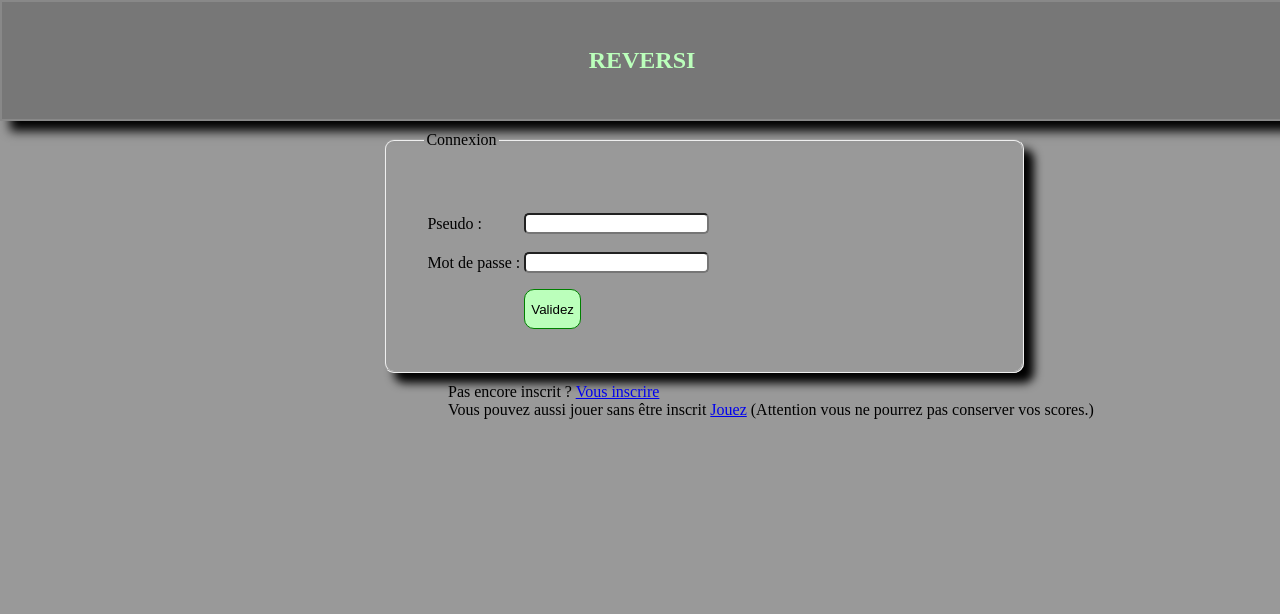
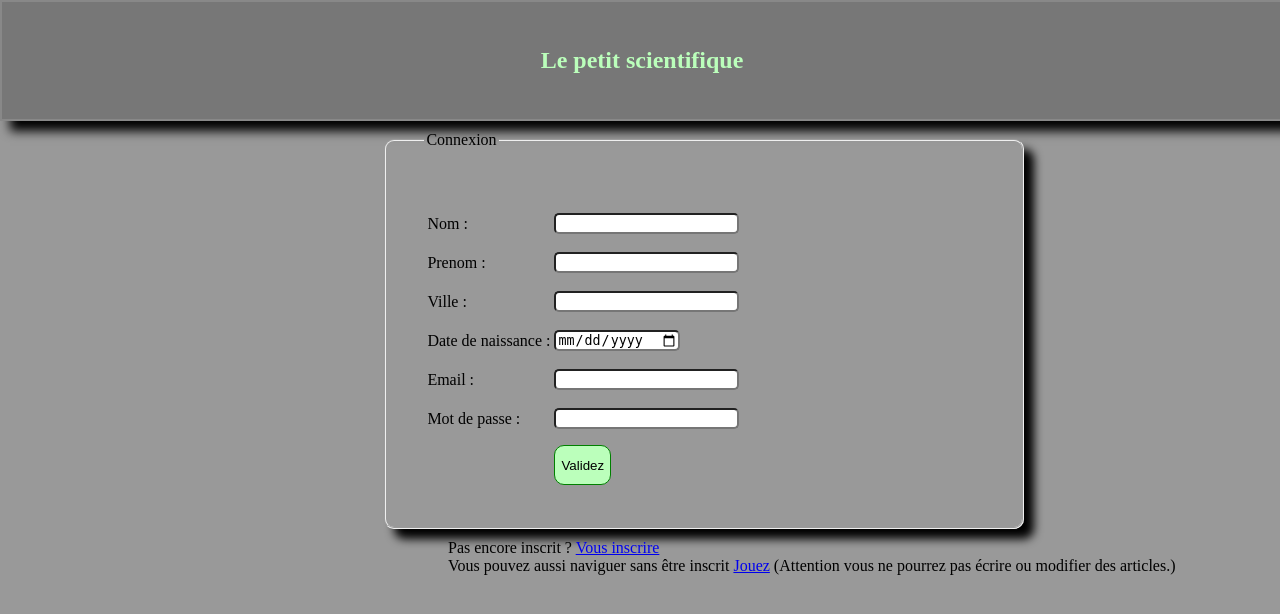
Before and after one commit to JeremyTevenin/projetWeb2017, a PHP site: page / in a window 1280 px wide. Shown: the top 614 px of the page. Run offline with PHP 8.4, Linux system fonts and the light colour scheme.

Commit message:
Modif index

```diff
--- a/connect.php
+++ b/connect.php
@@ -1,6 +1,6 @@
 <?php
     try {
-		$db = new PDO('mysql:host=localhost;dbname=reversi', 'root', '');
+		$db = new PDO('mysql:host=localhost;dbname=auteur', 'root', '');
 	} catch (PDOException $e) {
 		print 'Error!: ' . $e_>getMessage() . '<br/>';
 		die();
@@ -10,11 +10,11 @@
 
     function connexion() {
 
-        if ( isset($_SESSION['pseudo']) ) {
-            echo "Bienvenue ".$_SESSION['pseudo'].", bonne chance !";
+        if ( isset($_SESSION['mail']) ) {
+            echo "Bienvenue ".$_SESSION['prenom'].$_SESSION['nom']." !";
             echo "<a href=\"deconnexion.php\">  Se deconnecter  </a>";
         } else {
-            echo 'Bienvenue, bonne chance ! <a href="index.php">Se connecter</a> <a href="inscription.php">S\'inscrire ?</a><br/>';
+            echo 'Bienvenue ! <a href="index.php">Se connecter</a> <a href="inscription.php">S\'inscrire ?</a><br/>';
         }
     }
     /*//Condition permettant de se rediriger en cas de mauvaise session
--- a/header.php
+++ b/header.php
@@ -2,7 +2,7 @@
 <?php
     $ch = "";
     $ch .= '<header>';
-    $ch .= '<h2>REVERSI</h2>';
+    $ch .= '<h2>Le petit scientifique</h2>';
     $ch .= '<meta http-equiv="Content-type" content="text/html; charset=utf-8" />';
     $ch .= '</header>';
     echo $ch;
--- a/index.php
+++ b/index.php
@@ -16,12 +16,28 @@
                 <p id='valid'></p>
 				<table>
 					<tr>
-						<td>Pseudo : </td>
-						<td><input type='text' name='pseudo' required='required' id='pseudo' pattern='[a-zA-Z0-9\._]+'></td>
+						<td>Nom : </td>
+						<td><input type='text' name='nom' required='required' id='nom' pattern='[a-zA-Z\._]+'></td>
+					</tr>
+					<tr>
+						<td>Prenom : </td>
+						<td><input type='text' name='prenom' required='required' id='prenom' pattern='[a-zA-Z\._]+'></td>
+					</tr>
+					<tr>
+						<td>Ville : </td>
+						<td><input type='text' name='ville' required='required' id='ville' pattern='[a-zA-Z\._]+'></td>
+					</tr>
+					<tr>
+						<td>Date de naissance : </td>
+						<td><input type='date' name='dateN' required='required' id='dateN'></td>
+					</tr>
+					<tr>
+						<td>Email : </td>
+						<td><input type='email' name='mail' required='required' id='mail' pattern='[a-zA-Z0-9\._]+'></td>
 					</tr>
 					<tr>
 						<td>Mot de passe : </td>
-						<td><input type='password' name='password' id ='password' required='required'></td>
+						<td><input type='password' name='mdp' id ='mdp' required='required'></td>
 					</tr>
 					<tr>
 						<td></td>
@@ -32,9 +48,9 @@
             <section>
                 Pas encore inscrit ?
                 <a href="inscription.php">Vous inscrire</a><br/>
-                Vous pouvez aussi jouer sans être inscrit
+                Vous pouvez aussi naviguer sans être inscrit
                 <a href="reversi.php">Jouez</a>
-                 (Attention vous ne pourrez pas conserver vos scores.)
+                 (Attention vous ne pourrez pas écrire ou modifier des articles.)
             </section>
 		</form>
     </body>
```
Also changed, not shown: auteur.sql (+6 -6 lines), fctAux.inc.php (+4 -4 lines).
